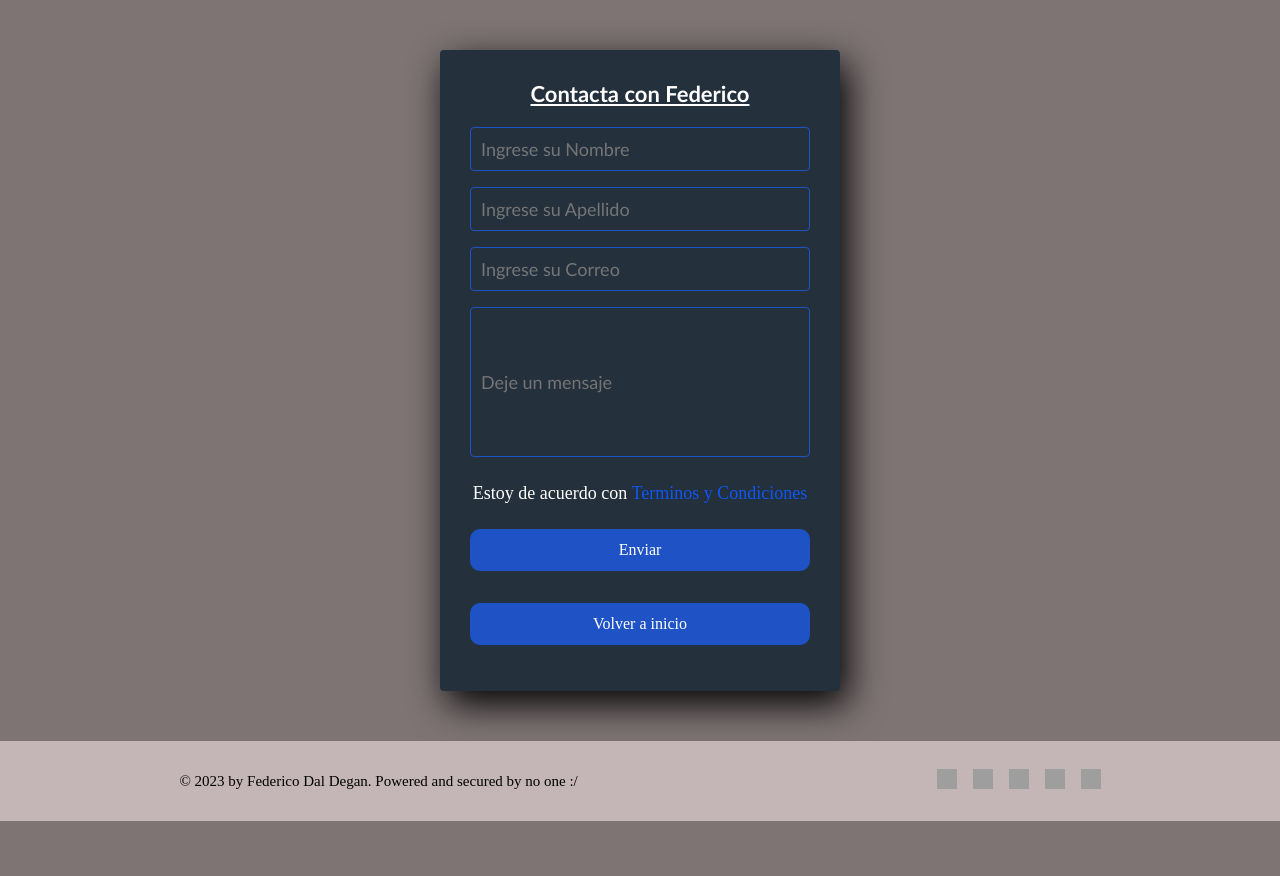
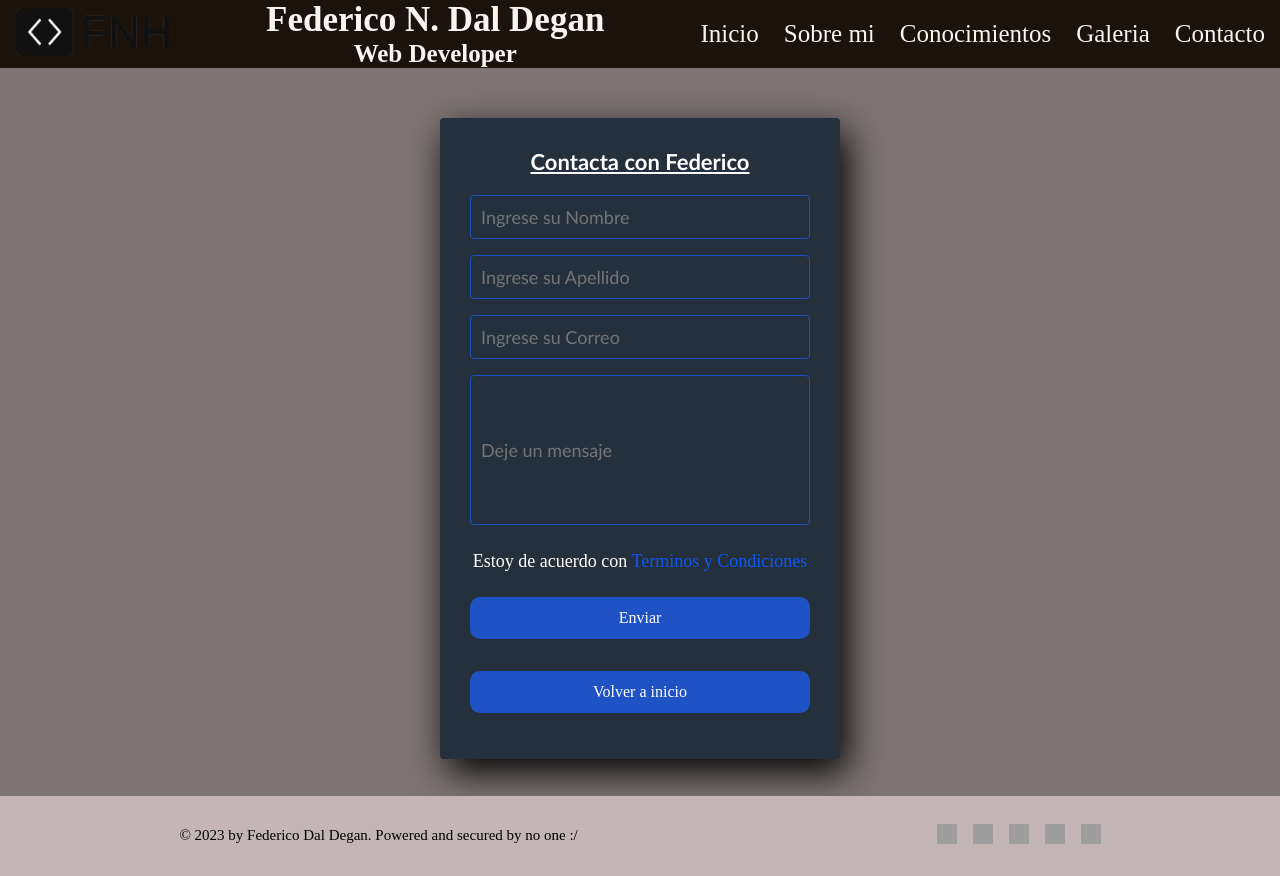
Before and after one commit to FedeDalDegan/portfolio-39385, a website: page pages/contacto.html in a window 1280 px wide. Before the commit the page ends 821 px from the top, so only its background shows below. Drawn offline with Linux system fonts and the light colour scheme; grey boxes are pictures that could not be loaded.

Commit message:
Alineacion del footer siempre abajo de la pagina. Creacion de header en contactos.html

```diff
--- a/pages/contacto.html
+++ b/pages/contacto.html
@@ -11,6 +11,28 @@
     <link rel="stylesheet" href="../css/style.css">
 </head>
 <body>
+    <header>
+        <nav>
+            <div class="flex-container">
+                <div>
+                    <a href="../index.html"><img src="../assets/img/fnh.png" alt="Logo personal" class="logo"></a>
+                </div>
+                <div class="header__name">
+                    <h2 class="nombre">Federico N. Dal Degan</h2>
+                    <h3 class="titulo">Web Developer</h3>
+                </div>
+                <div>
+                    <ul>
+                        <li><a href="../index.html">Inicio</a></li>
+                        <li><a href="./sobremi.html">Sobre mi</a></li>
+                        <li><a href="./conocimientos.html">Conocimientos</a></li>
+                        <li><a href="">Galeria</a></li>
+                        <li><a href="./contacto.html">Contacto</a></li>
+                    </ul>
+                </div>
+            </div>
+        </nav>
+    </header>
     <main>
         <section class="form-register">
             <h4 class="h4form">Contacta con Federico</h4>
--- a/scss/layout/_footer.scss
+++ b/scss/layout/_footer.scss
@@ -1,13 +1,17 @@
+body{
+    main{
+        min-height: 84.7vh;
+    }
     footer{
         div{
             p{
                 font-size: 15px;
-
             }
                 img{
                     height: 20px;
                     width: 20px;
                     transition-duration: 0.4s;
+                }
         }
     }
 }
@@ -29,3 +33,16 @@ footer .footer__img{
     transition-duration: 0.4s;
     transform: scale(1.3);
 }
+
+footer{
+    div{
+        p{
+            font-size: 15px;
+        }
+            img{
+                height: 20px;
+                width: 20px;
+                transition-duration: 0.4s;
+            }
+    }
+}
```
Also changed, not shown: css/style.css. Lines whose indentation alone changed are shown as unchanged.
